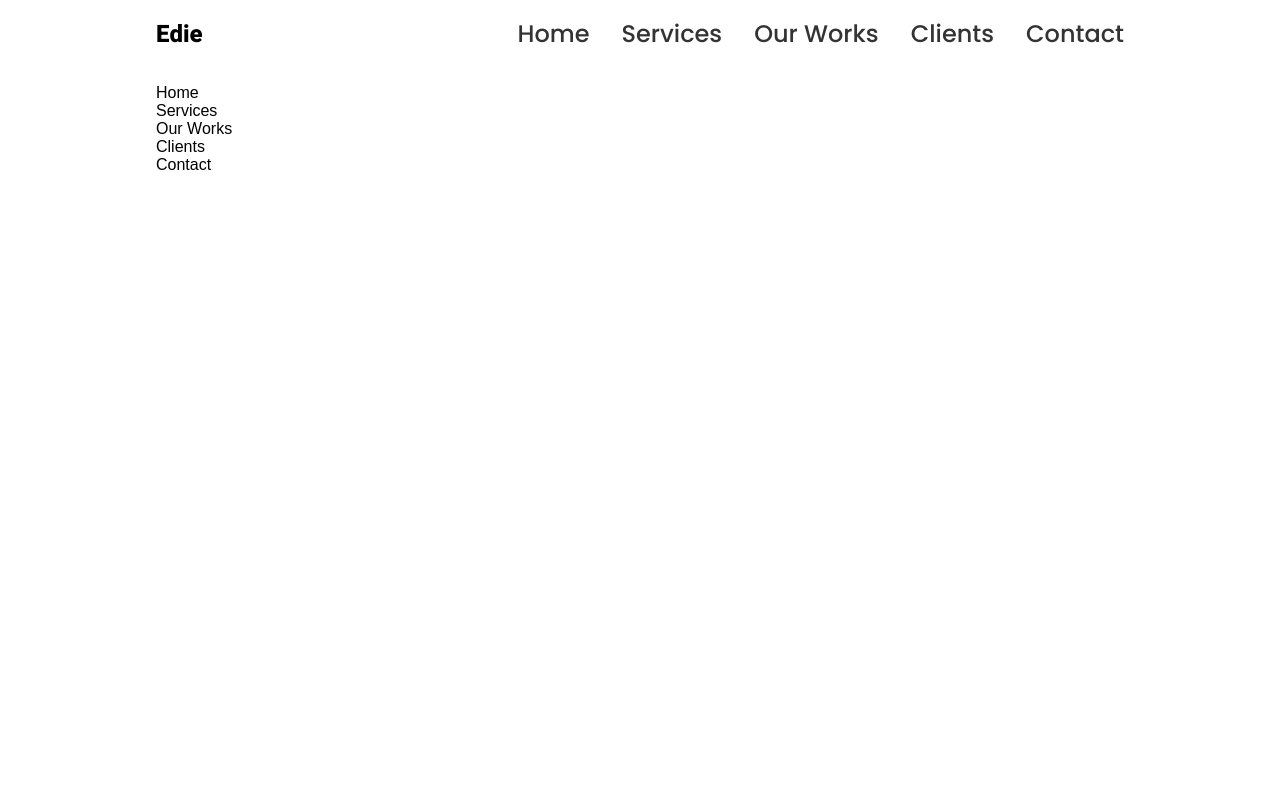
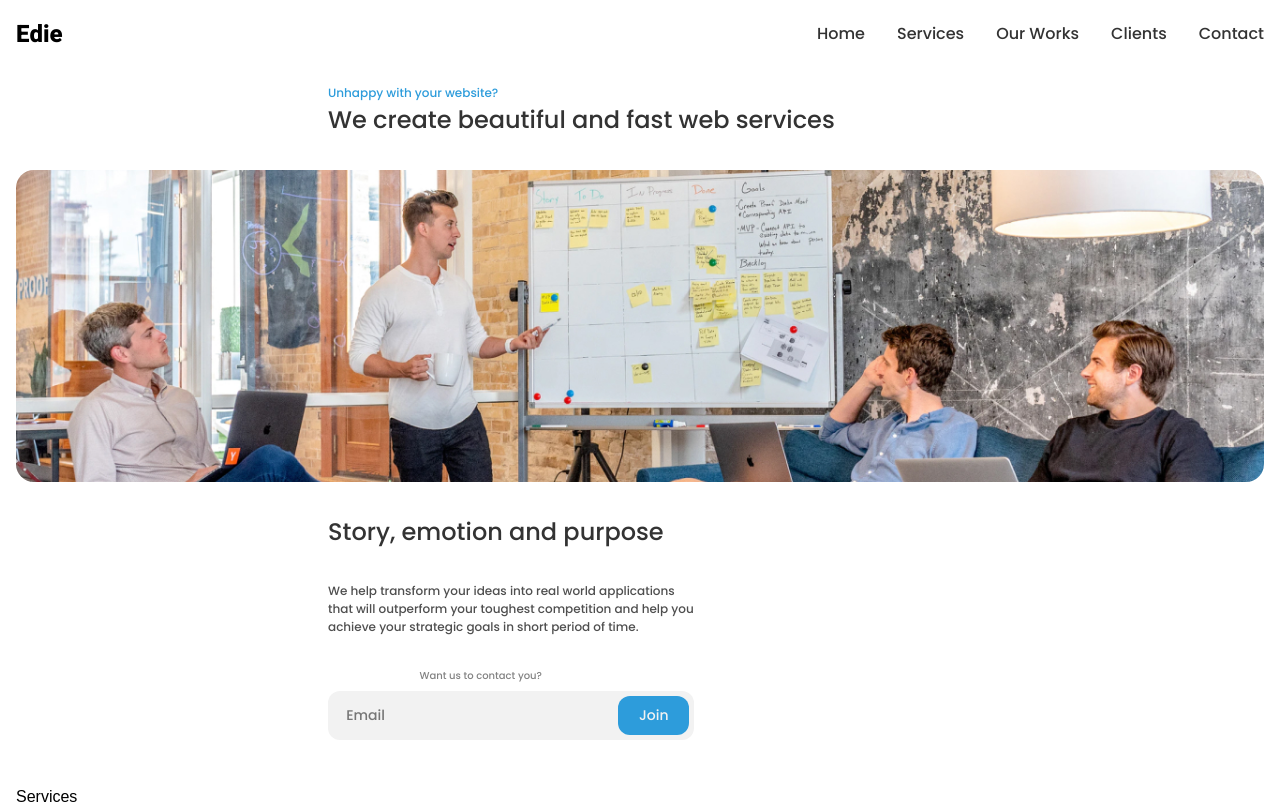
Before and after one commit to houssam-developer/edit-homepage, a plain HTML site: page index.html in a window 1280 px wide. Shown: the top 809 px of the page. Drawn offline with Linux system fonts and the light colour scheme.

Commit message:
refactor: add section home

```diff
--- a/index.html
+++ b/index.html
@@ -40,7 +40,25 @@
 		</header>
 
 		<main>
-			<section id="sectionHome">Home</section>
+			<section class="section-home" id="sectionHome">
+				<div class="section-home__head">
+					<h1>Unhappy with your website?</h1>
+					<p>We create beautiful and fast web services</p>
+				</div>
+				<div class="section-home__ratio-container">
+					<img class="section-home" src="./assets/images/heroImage.jpg" alt="picture of the team">
+				</div>
+				<h2>Story, emotion and purpose</h2>
+				<p class="section-home__description-p">We help transform your ideas into real world applications that will outperform your toughest competition and help you achieve your strategic goals in short period of time.</p>
+				<div class="contact-us">
+					<h3>Want us to contact you?</h3>
+					<form>
+						<input type="email" name="contact-email" placeholder="Email">
+						<input type="submit" value="Join">
+					</form>
+				</div>
+			</section>
+
 			<section id="sectionServices">Services</section>
 			<section id="sectionOurWorks">Our Works</section>
 			<section id="sectionClients">Clients</section>
--- a/scss/_page.scss
+++ b/scss/_page.scss
@@ -4,8 +4,14 @@
 	flex-direction: column;
 	gap: 2em;
 
-	max-width: 1000px;
+	max-width: 1400px;
 	margin: 0 auto;
+}
+
+img {
+	max-width: 100%;
+	height: auto;
+	object-fit: cover;
 }
 
 .logo {
@@ -33,7 +39,7 @@ header {
 
 		a {
 			font-family: 'Poppins', sans-serif;
-			font-size: 24px;
+			font-size: 1rem;
 			font-weight: 500;
 			line-height: 36px;
 			letter-spacing: 0em;
@@ -64,7 +70,135 @@ header {
 	}
 }
 
+main {
 
+	display: flex;
+	flex-direction: column;
+	gap: 3em;
+}
+
+.section-home {
+
+	display: flex;
+	flex-direction: column;
+	gap: 2em;
+
+	h1, h2, h3, p, input[type="submit"] {
+		font-family: 'Poppins', sans-serif;
+		letter-spacing: 0em;
+		font-weight: 500;
+		text-align: left;
+
+		@media screen and (min-width: 768px) {
+			margin-left: 25%;
+		}
+	}
+
+	&__head {
+		h1 {
+			font-size: 12px;
+			line-height: 18px;
+			color: #2D9CDB;
+		}
+
+		p {
+			font-size: 24px;
+			line-height: 36px;
+			color: #333333;
+		}
+	}
+
+	&__ratio-container {
+		position: relative;
+		height: 0;
+		padding-bottom: 56.25%;
+
+		@media screen and (min-width: 768px) {
+			padding-bottom: 25%;
+		}
+
+		img {
+			position: absolute;
+			top: 0;
+			left:0;
+			width: 100%;
+			height: 100%;
+			object-fit: cover;
+			border-radius: 18px;
+		}
+	}
+
+	h2 {
+		font-size: 24px;
+		font-weight: 500;
+		line-height: 36px;
+		color: #333333;
+	}
+
+	&__description-p {
+		font-size: 12px;
+		font-weight: 400;
+		line-height: 18px;
+		color: #4f4f4f;
+		max-width: 366px;
+	}
+
+	.contact-us {
+		display: flex;
+		flex-direction: column;
+		gap: .5em;
+		max-width: 366px;
+
+		@media screen and (min-width: 768px) {
+			margin-left: 25%;
+		}
+
+		h3 {
+
+			font-size: 10px;
+			font-weight: 500;
+			line-height: 15px;
+			color: #828282;
+		}
+
+		form {
+
+			display: flex;
+			background-color: #f2f2f2;
+			padding: .3em;
+			border-radius: 12px;
+
+			input[type="email"] {
+				flex-grow: 1;
+				border: none;
+				background-color: inherit;
+				padding-left: 1em;
+				&::placeholder {
+					font-family: 'Poppins', sans-serif;
+					font-size: 14px;
+					font-weight: 500;
+					line-height: 21px;
+				}
+			}
+
+			input[type="submit"] {
+
+				background-color: #2D9CDB;
+				border-radius: 12px;
+				border: none;
+				min-width: 71px;
+				min-height: 39px;
+				color: #f2f2f2;
+				font-size: 14px;
+				font-weight: 500;
+				line-height: 21px;
+				text-align: center;
+			}
+
+
+		}
+	}
+}
 
 footer {
 	text-align: center;
```
Also changed, not shown: assets/style.css, 1 other file.
